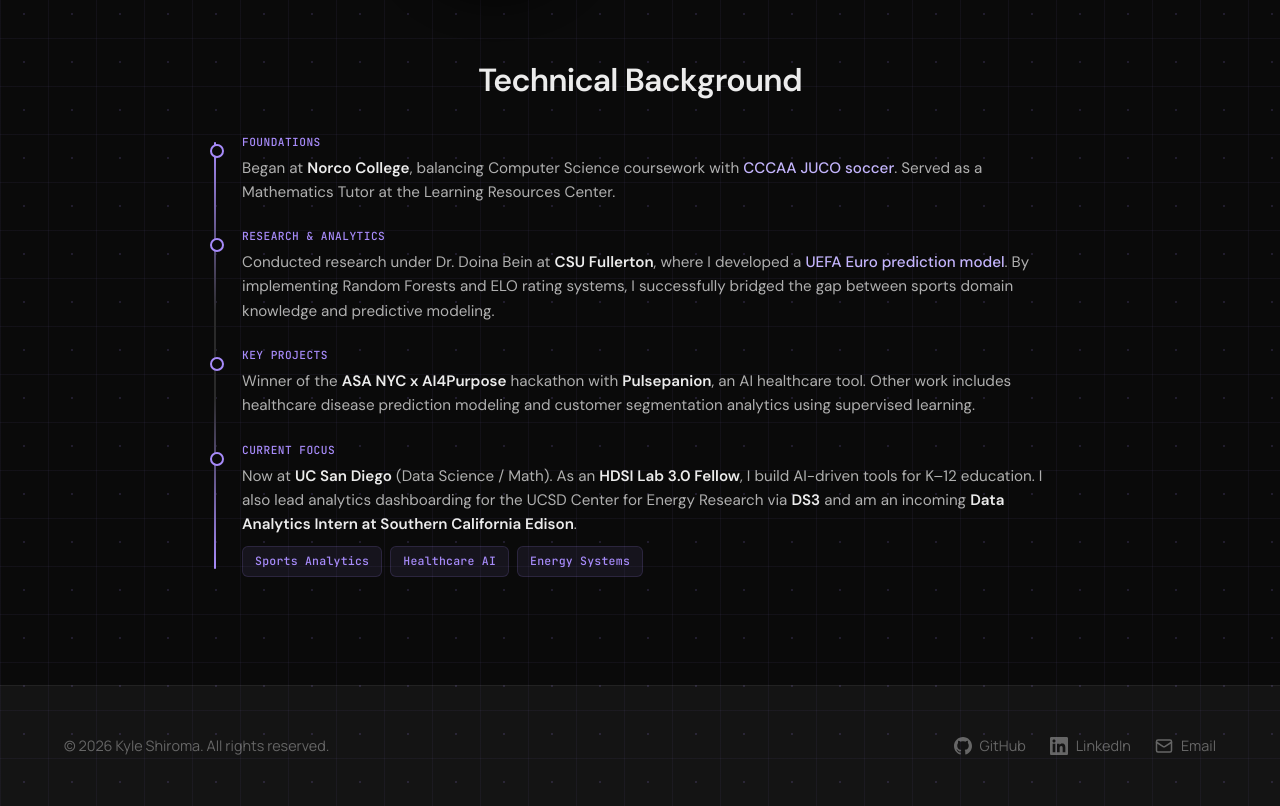
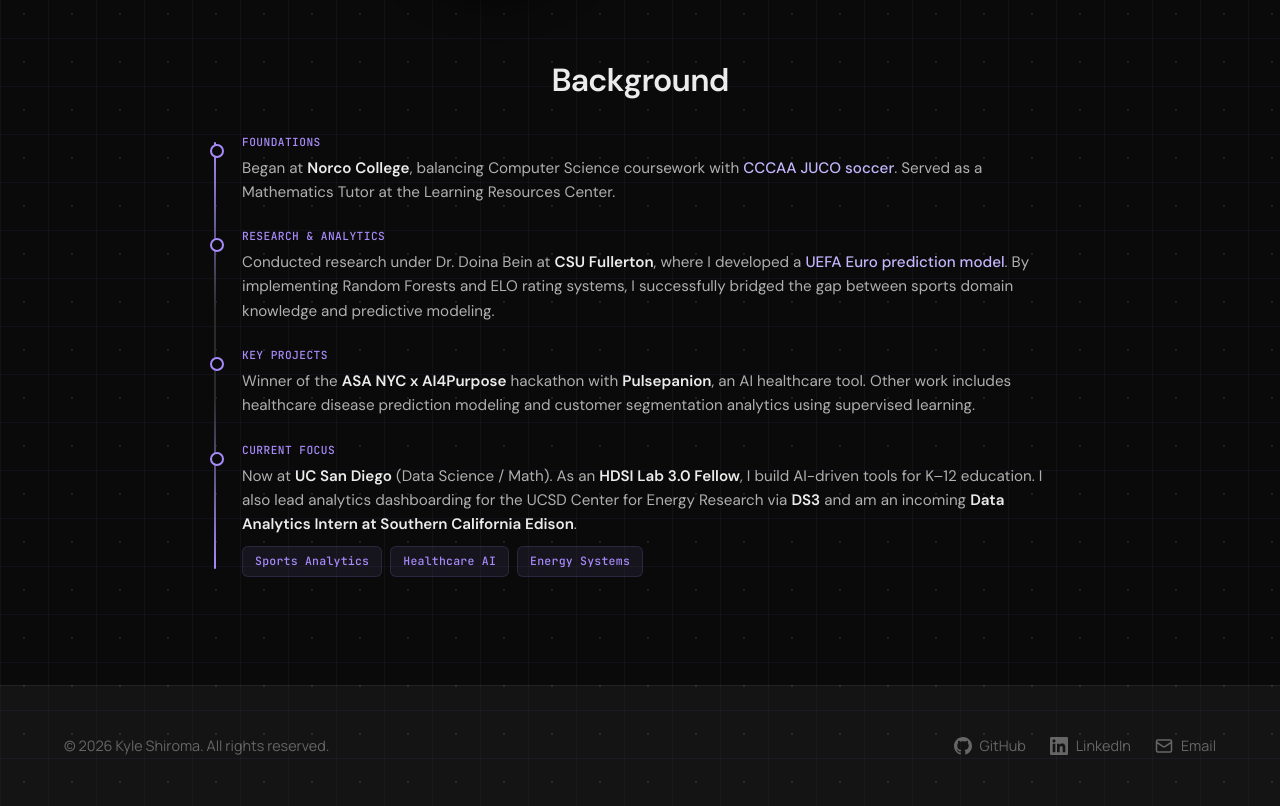
Before and after one commit to k-shiroma-code/k-shiroma-code.github.io, a Jekyll site: the page built from index.md, in a window 1280 px wide and 1248 px high, cut to the strip 442-1248 px from the top of the window. Built offline with Jekyll 4.4.1, drawn with Linux system fonts in a browser that asks for light colours; some web fonts are replaced.

Commit message:
Update index.md

```diff
--- a/index.md
+++ b/index.md
@@ -497,7 +497,7 @@
 </section>
 
 <section class="journey-section">
-  <h2 class="section-header">Technical Background</h2>
+  <h2 class="section-header">Background</h2>
   <div class="narrative">
 
     <div class="narrative-block">
```
